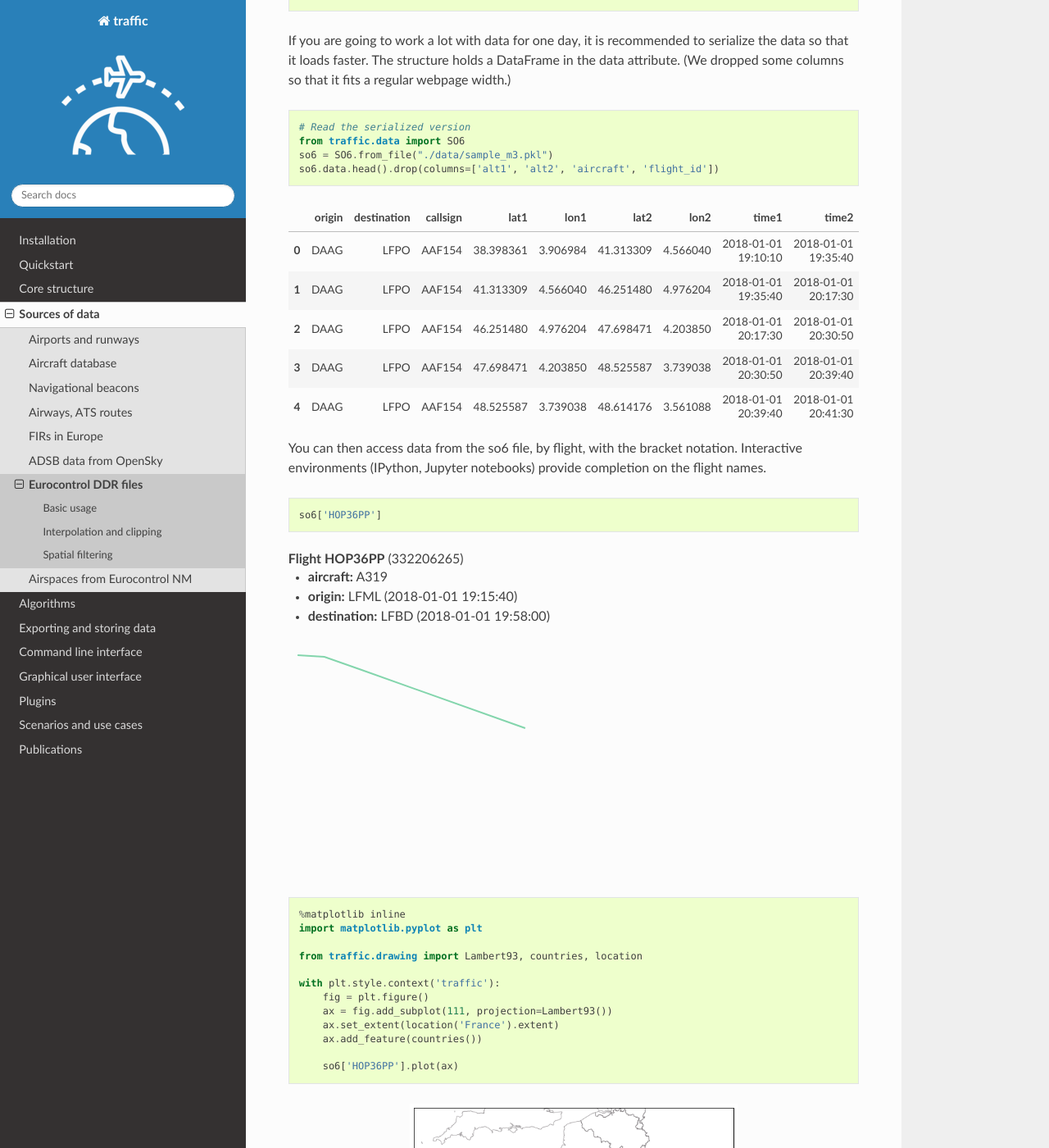
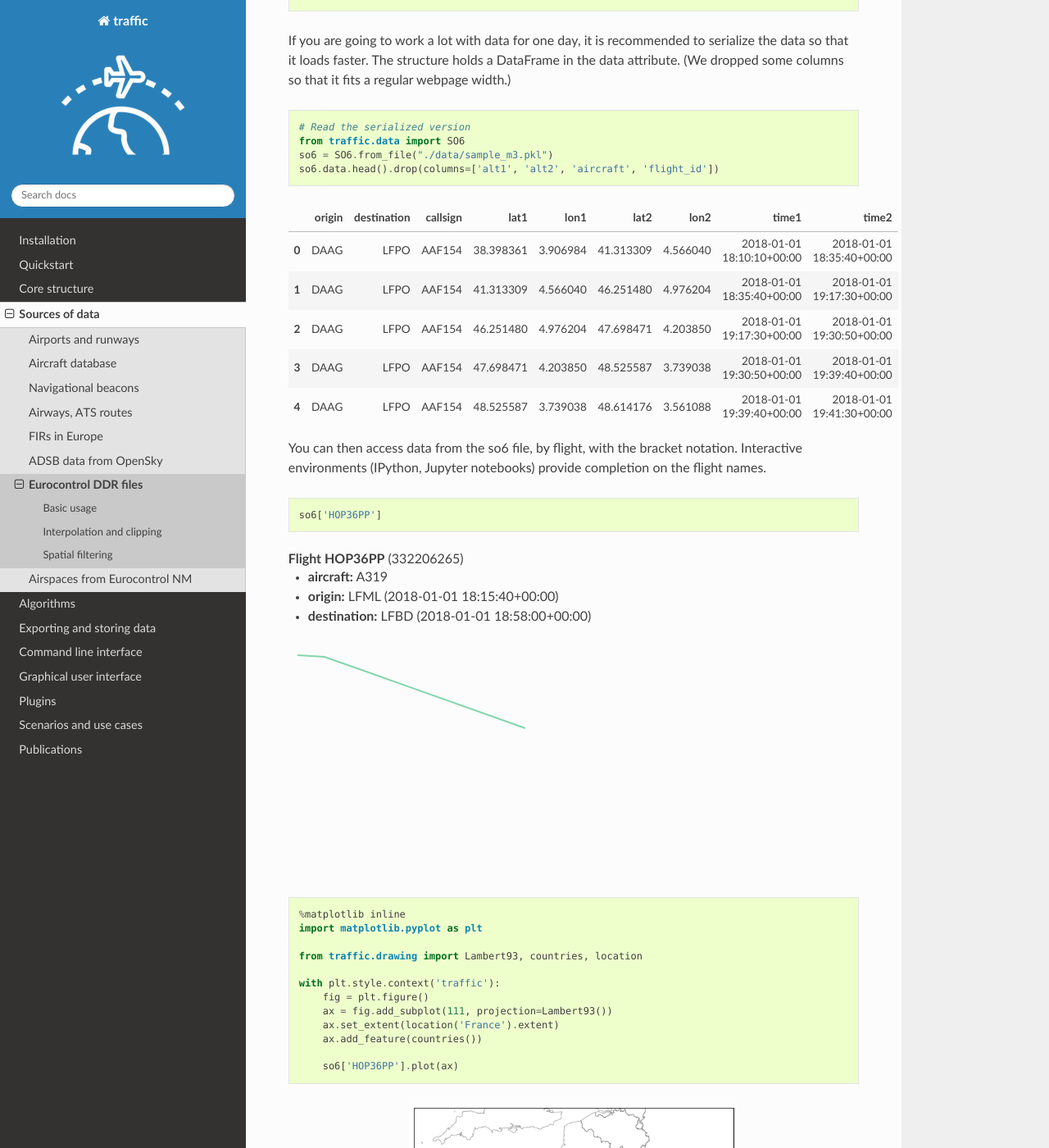
Before and after one commit to xoolive/traffic, a Sphinx documentation site: the page built from docs/so6_usage.rst, in a window 1280 px wide and 1400 px high, scrolled down 446 px. Shown: the whole window at 82% size. Built offline with Sphinx 7.4.7 and the Read the Docs theme 2.0.0, drawn with Linux system fonts in a browser that asks for light colours; nearby versions of some CDN libraries; pages that are not in the unit, such as notebooks, are missing from menus; a script that is not in the unit is left out; comment, search, counter and statistics services are not loaded; some of the changed text lies outside the part shown.

```diff
--- a/docs/so6_usage.rst
+++ b/docs/so6_usage.rst
@@ -62,8 +62,8 @@ fits a regular webpage width.)
           <td>3.906984</td>
           <td>41.313309</td>
           <td>4.566040</td>
-          <td>2018-01-01 19:10:10</td>
-          <td>2018-01-01 19:35:40</td>
+          <td>2018-01-01 18:10:10+00:00</td>
+          <td>2018-01-01 18:35:40+00:00</td>
         </tr>
         <tr>
           <th>1</th>
@@ -74,8 +74,8 @@ fits a regular webpage width.)
           <td>4.566040</td>
           <td>46.251480</td>
           <td>4.976204</td>
-          <td>2018-01-01 19:35:40</td>
-          <td>2018-01-01 20:17:30</td>
+          <td>2018-01-01 18:35:40+00:00</td>
+          <td>2018-01-01 19:17:30+00:00</td>
         </tr>
         <tr>
           <th>2</th>
@@ -86,8 +86,8 @@ fits a regular webpage width.)
           <td>4.976204</td>
           <td>47.698471</td>
           <td>4.203850</td>
-          <td>2018-01-01 20:17:30</td>
-          <td>2018-01-01 20:30:50</td>
+          <td>2018-01-01 19:17:30+00:00</td>
+          <td>2018-01-01 19:30:50+00:00</td>
         </tr>
         <tr>
           <th>3</th>
@@ -98,8 +98,8 @@ fits a regular webpage width.)
           <td>4.203850</td>
           <td>48.525587</td>
           <td>3.739038</td>
-          <td>2018-01-01 20:30:50</td>
-          <td>2018-01-01 20:39:40</td>
+          <td>2018-01-01 19:30:50+00:00</td>
+          <td>2018-01-01 19:39:40+00:00</td>
         </tr>
         <tr>
           <th>4</th>
@@ -110,8 +110,8 @@ fits a regular webpage width.)
           <td>3.739038</td>
           <td>48.614176</td>
           <td>3.561088</td>
-          <td>2018-01-01 20:39:40</td>
-          <td>2018-01-01 20:41:30</td>
+          <td>2018-01-01 19:39:40+00:00</td>
+          <td>2018-01-01 19:41:30+00:00</td>
         </tr>
       </tbody>
     </table>
@@ -132,7 +132,7 @@ completion on the flight names.
 
 .. raw:: html
 
-    <b>Flight HOP36PP</b> (332206265)<ul><li><b>aircraft:</b> A319</li><li><b>origin:</b> LFML (2018-01-01 19:15:40)</li><li><b>destination:</b> LFBD (2018-01-01 19:58:00)</li></ul><div style="white-space: nowrap"><svg xmlns="http://www.w3.org/2000/svg" xmlns:xlink="http://www.w3.org/1999/xlink" width="300" height="300" viewBox="-22064.364032842677 4643541.548496112 400649.87556558463 148424.4619210167" preserveAspectRatio="xMinYMin meet"><g transform="matrix(1,0,0,-1,0,9435507.558913242)"><polyline fill="none" stroke="#66cc99" stroke-width="2670.999170437231" points="363746.62725253514,4658380.432776319 93398.87407311927,4754561.883957243 36435.06118046089,4774490.218033796 -7225.479752635839,4777127.126136922" opacity="0.8" /></g></svg></div>
+    <b>Flight HOP36PP</b> (332206265)<ul><li><b>aircraft:</b> A319</li><li><b>origin:</b> LFML (2018-01-01 18:15:40+00:00)</li><li><b>destination:</b> LFBD (2018-01-01 18:58:00+00:00)</li></ul><div style="white-space: nowrap"><svg xmlns="http://www.w3.org/2000/svg" xmlns:xlink="http://www.w3.org/1999/xlink" width="300" height="300" viewBox="-22064.364032842677 4643541.548496112 400649.87556558463 148424.4619210167" preserveAspectRatio="xMinYMin meet"><g transform="matrix(1,0,0,-1,0,9435507.558913242)"><polyline fill="none" stroke="#66cc99" stroke-width="2670.999170437231" points="363746.62725253514,4658380.432776319 93398.87407311927,4754561.883957243 36435.06118046089,4774490.218033796 -7225.479752635839,4777127.126136922" opacity="0.8" /></g></svg></div>
 
 
 
@@ -172,7 +172,7 @@ from its unique ID.
 
 .. raw:: html
 
-    <b>Flight HOP36PP</b> (332206265)<ul><li><b>aircraft:</b> A319</li><li><b>origin:</b> LFML (2018-01-01 19:15:40)</li><li><b>destination:</b> LFBD (2018-01-01 19:58:00)</li></ul><div style="white-space: nowrap"><svg xmlns="http://www.w3.org/2000/svg" xmlns:xlink="http://www.w3.org/1999/xlink" width="300" height="300" viewBox="-22064.364032842677 4643541.548496112 400649.87556558463 148424.4619210167" preserveAspectRatio="xMinYMin meet"><g transform="matrix(1,0,0,-1,0,9435507.558913242)"><polyline fill="none" stroke="#66cc99" stroke-width="2670.999170437231" points="363746.62725253514,4658380.432776319 93398.87407311927,4754561.883957243 36435.06118046089,4774490.218033796 -7225.479752635839,4777127.126136922" opacity="0.8" /></g></svg></div>
+    <b>Flight HOP36PP</b> (332206265)<ul><li><b>aircraft:</b> A319</li><li><b>origin:</b> LFML (2018-01-01 18:15:40+00:00)</li><li><b>destination:</b> LFBD (2018-01-01 18:58:00+00:00)</li></ul><div style="white-space: nowrap"><svg xmlns="http://www.w3.org/2000/svg" xmlns:xlink="http://www.w3.org/1999/xlink" width="300" height="300" viewBox="-22064.364032842677 4643541.548496112 400649.87556558463 148424.4619210167" preserveAspectRatio="xMinYMin meet"><g transform="matrix(1,0,0,-1,0,9435507.558913242)"><polyline fill="none" stroke="#66cc99" stroke-width="2670.999170437231" points="363746.62725253514,4658380.432776319 93398.87407311927,4754561.883957243 36435.06118046089,4774490.218033796 -7225.479752635839,4777127.126136922" opacity="0.8" /></g></svg></div>
 
 
 
@@ -226,8 +226,8 @@ Each flight holds a DataFrame embedded as well.
           <td>4.527325</td>
           <td>44.543555</td>
           <td>1.178150</td>
-          <td>2018-01-01 19:15:40</td>
-          <td>2018-01-01 19:44:50</td>
+          <td>2018-01-01 18:15:40+00:00</td>
+          <td>2018-01-01 18:44:50+00:00</td>
         </tr>
         <tr>
           <th>65795</th>
@@ -238,8 +238,8 @@ Each flight holds a DataFrame embedded as well.
           <td>1.178150</td>
           <td>44.726898</td>
           <td>0.460837</td>
-          <td>2018-01-01 19:44:50</td>
-          <td>2018-01-01 19:52:10</td>
+          <td>2018-01-01 18:44:50+00:00</td>
+          <td>2018-01-01 18:52:10+00:00</td>
         </tr>
         <tr>
           <th>65796</th>
@@ -250,8 +250,8 @@ Each flight holds a DataFrame embedded as well.
           <td>0.460837</td>
           <td>44.751343</td>
           <td>-0.091422</td>
-          <td>2018-01-01 19:52:10</td>
-          <td>2018-01-01 19:58:00</td>
+          <td>2018-01-01 18:52:10+00:00</td>
+          <td>2018-01-01 18:58:00+00:00</td>
         </tr>
       </tbody>
     </table>
@@ -282,7 +282,7 @@ airspace can be projected to a 2D representation for that purpose:
 
 .. raw:: html
 
-    <b>Flight HOP36PP</b> (332206265)<ul><li><b>aircraft:</b> A319</li><li><b>origin:</b> LFML (2018-01-01 19:20:19.612862)</li><li><b>destination:</b> LFBD (2018-01-01 19:58:00)</li></ul><div style="white-space: nowrap"><svg xmlns="http://www.w3.org/2000/svg" xmlns:xlink="http://www.w3.org/1999/xlink" width="300" height="300" viewBox="-20317.650998594778 4660018.773758144 353488.6236408914 130200.52362473682" preserveAspectRatio="xMinYMin meet"><g transform="matrix(1,0,0,-1,0,9450238.071141025)"><polyline fill="none" stroke="#66cc99" stroke-width="2356.590824272609" points="320078.8013963377,4673110.945004103 93398.87407311927,4754561.883957243 36435.06118046089,4774490.218033796 -7225.479752635839,4777127.126136922" opacity="0.8" /></g></svg></div>
+    <b>Flight HOP36PP</b> (332206265)<ul><li><b>aircraft:</b> A319</li><li><b>origin:</b> LFML (2018-01-01 18:20:19.612862+00:00)</li><li><b>destination:</b> LFBD (2018-01-01 18:58:00+00:00)</li></ul><div style="white-space: nowrap"><svg xmlns="http://www.w3.org/2000/svg" xmlns:xlink="http://www.w3.org/1999/xlink" width="300" height="300" viewBox="-20317.650998594778 4660018.773758144 353488.6236408914 130200.52362473682" preserveAspectRatio="xMinYMin meet"><g transform="matrix(1,0,0,-1,0,9450238.071141025)"><polyline fill="none" stroke="#66cc99" stroke-width="2356.590824272609" points="320078.8013963377,4673110.945004103 93398.87407311927,4754561.883957243 36435.06118046089,4774490.218033796 -7225.479752635839,4777127.126136922" opacity="0.8" /></g></svg></div>
 
 
 Interpolation and clipping
@@ -354,8 +353,8 @@ Python displays them in your current location timezone.
           <td>43.907649</td>
           <td>1.178150</td>
           <td>44.543555</td>
-          <td>2018-01-01 19:25:00</td>
-          <td>2018-01-01 19:44:50</td>
+          <td>2018-01-01 18:25:00+00:00</td>
+          <td>2018-01-01 18:44:50+00:00</td>
           <td>LFML</td>
           <td>LFBD</td>
           <td>HOP36PP</td>
@@ -366,8 +365,8 @@ Python displays them in your current location timezone.
           <td>44.543555</td>
           <td>0.460837</td>
           <td>44.726898</td>
-          <td>2018-01-01 19:44:50</td>
-          <td>2018-01-01 19:52:10</td>
+          <td>2018-01-01 18:44:50+00:00</td>
+          <td>2018-01-01 18:52:10+00:00</td>
           <td>LFML</td>
           <td>LFBD</td>
           <td>HOP36PP</td>
@@ -378,8 +377,8 @@ Python displays them in your current location timezone.
           <td>44.726898</td>
           <td>0.192597</td>
           <td>44.738771</td>
-          <td>2018-01-01 19:52:10</td>
-          <td>2018-01-01 19:55:00</td>
+          <td>2018-01-01 18:52:10+00:00</td>
+          <td>2018-01-01 18:55:00+00:00</td>
           <td>LFML</td>
           <td>LFBD</td>
           <td>HOP36PP</td>
@@ -399,82 +398,6 @@ For convenience sake, the second parameter can be a timedelta.
     (so6['HOP36PP']
      .between("2018/01/01 18:25", timedelta(minutes=30))
      .data.drop(columns=['alt1', 'alt2', 'aircraft', 'flight_id']))
-
-
-
-
-.. raw:: html
-
-    <div>
-    <style scoped>
-        .dataframe tbody tr th:only-of-type {
-            vertical-align: middle;
-        }
-
-        .dataframe tbody tr th {
-            vertical-align: top;
-        }
-
-        .dataframe thead th {
-            text-align: right;
-        }
-    </style>
-    <table border="0" class="dataframe">
-      <thead>
-        <tr style="text-align: right;">
-          <th></th>
-          <th>lon1</th>
-          <th>lat1</th>
-          <th>lon2</th>
-          <th>lat2</th>
-          <th>time1</th>
-          <th>time2</th>
-          <th>origin</th>
-          <th>destination</th>
-          <th>callsign</th>
-        </tr>
-      </thead>
-      <tbody>
-        <tr>
-          <th>0</th>
-          <td>3.455589</td>
-          <td>43.907649</td>
-          <td>1.178150</td>
-          <td>44.543555</td>
-          <td>2018-01-01 19:25:00</td>
-          <td>2018-01-01 19:44:50</td>
-          <td>LFML</td>
-          <td>LFBD</td>
-          <td>HOP36PP</td>
-        </tr>
-        <tr>
-          <th>1</th>
-          <td>1.178150</td>
-          <td>44.543555</td>
-          <td>0.460837</td>
-          <td>44.726898</td>
-          <td>2018-01-01 19:44:50</td>
-          <td>2018-01-01 19:52:10</td>
-          <td>LFML</td>
-          <td>LFBD</td>
-          <td>HOP36PP</td>
-        </tr>
-        <tr>
-          <th>2</th>
-          <td>0.460837</td>
-          <td>44.726898</td>
-          <td>0.192597</td>
-          <td>44.738771</td>
-          <td>2018-01-01 19:52:10</td>
-          <td>2018-01-01 19:55:00</td>
-          <td>LFML</td>
-          <td>LFBD</td>
-          <td>HOP36PP</td>
-        </tr>
-      </tbody>
-    </table>
-    </div>
-
 
 
 You can combine the previous functionalities, for intersection combined
```
Also changed, not shown: other parts of docs/so6_usage.rst (+1 -2 lines), .travis.yml, 3 other files.
